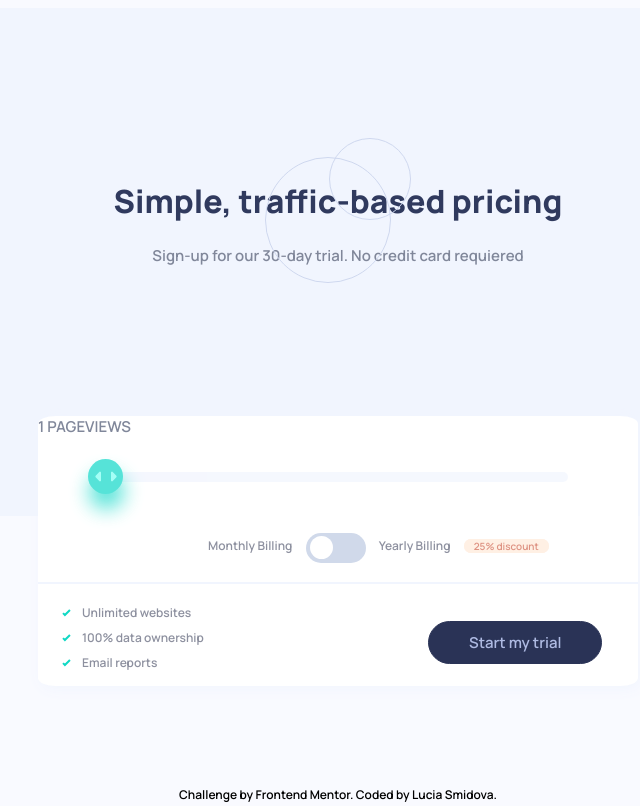
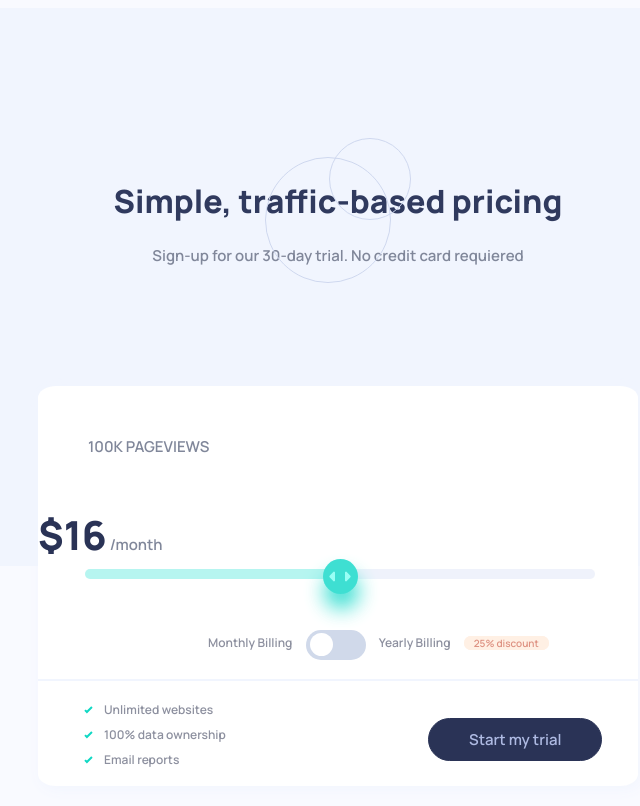
Before and after one commit to Luci-netizen/challenges, a plain HTML site: page index.html in a window 1280 px wide. Shown: the top 806 px of the page, without its empty margins (302-942 px from the left). Drawn offline with Linux system fonts and the light colour scheme.

Commit message:
adding major features

```diff
--- a/index.html
+++ b/index.html
@@ -17,14 +17,16 @@
       <div class="quarter-circle-top-right"></div>
 
     <div class="window">
-      <p class='pageviews'> <span id="demo"></span> PAGEVIEWS</p>
-      <div class="slidecontainer">
-        <input type="range" min="1" max="1000000" value="1" class="slider-view" id="myRange">
+      <p class='pageview-styling'> <span id="pageviews"></span> PAGEVIEWS</p>
+        <p> <span  class='price-styling'>$</span><span id="price-per-month"></span> /month</p>
+      <div class="container">
+        <input type="range" min="0" max="100" step="25" value="50" />
       </div>
+
       <div class="slider-billing">
         <p class="billing">Monthly Billing</p>
         <label class="switch">
-          <input type="checkbox">
+          <input type="checkbox" id="myCheck" oninput="myFunction()">
           <span class="slider round"></span>
         </label>
         <p class="billing">Yearly Billing</p>
@@ -48,15 +50,77 @@
     </div>
 
 
-    <script>
-      var slider = document.getElementById("myRange");
-      var output = document.getElementById("demo");
-      output.innerHTML = slider.value;
 
-      slider.oninput = function() {
-      output.innerHTML = this.value;
+<script>
+  function myFunction() {
+    var checkBox = document.getElementById("myCheck");
+    if (checkBox.checked == true){
+    price = price*0.75;
+  }}
+
+  function calculate_pageviews(value) {
+    if (value == 0) {
+      views = "10K"
+      price=8.00
+    } else if (value == 25) {
+      views = "50K"
+      price=12.00
+    } else if (value == 50) {
+      views = "100K"
+      price=16.00
+    } else if (value == 75) {
+      views = "500K"
+      price=24.00
+    } else if (value == 100) {
+      views = "1M"
+      price=36.00
+    }
+
+      myFunction()
+
+
+    document.getElementById("pageviews").innerHTML = views
+    document.getElementById("price-per-month").innerHTML = price
+
   }
-  </script>
+
+
+  calculate_pageviews(50)
+
+
+
+
+  window.onload = function() {
+  var input = document.querySelector('input[type=range]'),
+    style_el = document.createElement('style'),
+    styles = [],
+    track_sel = ['::-webkit-slider-runnable-track'];
+  document.body.appendChild(style_el);
+
+  styles.push('');
+
+  var slider_value = 0
+
+  input.addEventListener('input', function() {
+    var min = this.min || 0,
+      max = this.max || 100,
+      val, str = '';
+
+    this.setAttribute('value', this.value);
+
+    val = this.value + '% 100%';
+    str += 'input[type="range"]' + track_sel[0] + '{background-size:' + val + '}';
+
+    styles[0] = str;
+    style_el.textContent = styles.join('');
+    calculate_pageviews(this.value)
+    myFunction()
+  }, false);
+}
+
+
+</script>
+
 
   </body>
     </html>
--- a/styles.css
+++ b/styles.css
@@ -1,3 +1,14 @@
+
+#price-per-month {
+  color:#2a3356;
+  font-size: 2.5rem;
+  font-weight: bold;
+}
+.price-styling{
+  color:#2a3356;
+  font-size: 2.5rem;
+  font-weight: bold;
+  }
 
 body {
   font-family: 'Manrope', sans-serif;
@@ -29,7 +40,7 @@ a {
 .top-container {
     background-color: rgb(241, 245, 254);
     text-align: center;
-    padding-bottom: 150px;
+    padding-bottom:200px;
 }
 
 .quarter-circle-top-right{
@@ -49,64 +60,128 @@ a {
 .window {
   box-shadow: 3px 3px 15px #f1f5fe;
   width: 600px;
-  height: 270px;
+  height: 400px;
   margin: 0 auto;
   border-radius: 3%;
   position: relative;
-  bottom: 100px;
+  bottom: 180px;
   background-color: white;
 
 }
 
-.pageviews {
 
-}
 
 .slidecontainer {
   width: 100%;
 }
 
-.slider-view {
-  margin: 35px 50px;
-  -webkit-appearance: none;
-  width: 80%;
-  height: 10px;
-  border-radius: 5px;
-  background: rgb(241, 245, 254);
-  outline: none;
-  opacity: 0.7;
-  transition: red 450ms ease-in;
-  -webkit-appearance: none;
+
+.container {
+  width: 85%;
+  margin: 0 auto;
+  padding-bottom: 30px;
+}
+   input[type='range'] {
+     height: 10px;
+     width: 100%;
+     cursor: pointer;
+    opacity: 0.8;
+    outline: none;
+
+
+   }
+
+   input[type='range'],
+   input[type='range']::-webkit-slider-runnable-track,
+   input[type='range']::-webkit-slider-thumb {
+     -webkit-appearance: none;
+   }
+
+
+   input[type='range']::-webkit-slider-runnable-track {
+     width: 200px;
+     height: 10px;
+     background: linear-gradient(to right, #a4f3ed, #a4f3ed), #ecf0fb;
+     background-size: 50% 100%;
+     background-repeat: no-repeat;
+     border-radius: 5px;
 
 
 }
 
-.slider-view:hover {
-  opacity: 1;
-}
+   input[type='range']:active {
+     cursor: grabbing;
+     cursor: -moz-grabbing;
+     cursor: -webkit-grabbing;
 
-.slider-view::-webkit-slider-thumb {
+   }
+
+   input[type='range']::-webkit-slider-thumb {
+     height: 35px;
+     width: 35px;
+     margin-top: -10px;
+     background: #0fd8c8;
+     border-radius: 50%;
+      box-shadow: 1px 15px 20px #0fd8c8;
+      background-image: url('images/icon-slider.svg');
+      background-repeat: no-repeat;
+      background-position: center;
+
+   }
+   input[type='range']::-webkit-slider-thumb:active {
+     background: #23aca2;
+     background-image: url('images/icon-slider.svg');
+     background-repeat: no-repeat;
+     background-position: center;
+   }
+
+    input[type='range']::-webkit-slider-runnable-track {
+      width: 200px;
+      height: 10px;
+    }
+    input[type='range']::-moz-slider-runnable-track {
+      width: 200px;
+      height: 10px;
+      background-size: 50% 100%;
+      background-repeat: no-repeat;
+      border-radius: 5px;
+    }
+
+   input[type="range"]::-moz-range-thumb {
   -webkit-appearance: none;
-  appearance: none;
+  -moz-appearance: none;
+  -moz-border-radius: 50%;
+  height: 35px;
   width: 35px;
-  height: 35px;
   border-radius: 50%;
   background: #0fd8c8;
-  cursor: pointer;
   box-shadow: 1px 15px 20px #0fd8c8;
   background-image: url('images/icon-slider.svg');
   background-repeat: no-repeat;
   background-position: center;
-
+  border: none;
+}
+   input[type="range"]::-moz-range-thumb:active {
+     background: #23aca2;
+     background-image: url('images/icon-slider.svg');
+     background-repeat: no-repeat;
+     background-position: center;
 }
 
-.slider-view::-moz-range-thumb {
-  width: 25px;
-  height: 25px;
-  border-radius: 50%;
-  background: #0fd8c8;
-  cursor: pointer;
-  box-shadow: 3px 3px 15px #0fd8c8;
+  input[type="range"]::-moz-range-progress {
+  background-color: #a4f3ed;
+  height: 10px;
+}
+
+input[type="range"]::-moz-range-track {
+  background-color: #ecf0fb;
+  height: 10px;
+}
+
+
+.pageview-styling{
+  margin: 0 0 50px 50px;
+  padding-top: 50px;
 }
 
 
@@ -217,7 +292,14 @@ input:checked + .slider:before {
 	top:1px;
 }
 
+@media only screen and (max-width: 600px) {
+  .btn {display: block;
+        position: fixed;}
+}
 
+.list {
+  margin-left: 22px;
+}
 .list-elements{
   padding:4px;
   font-size: 12px;
```
